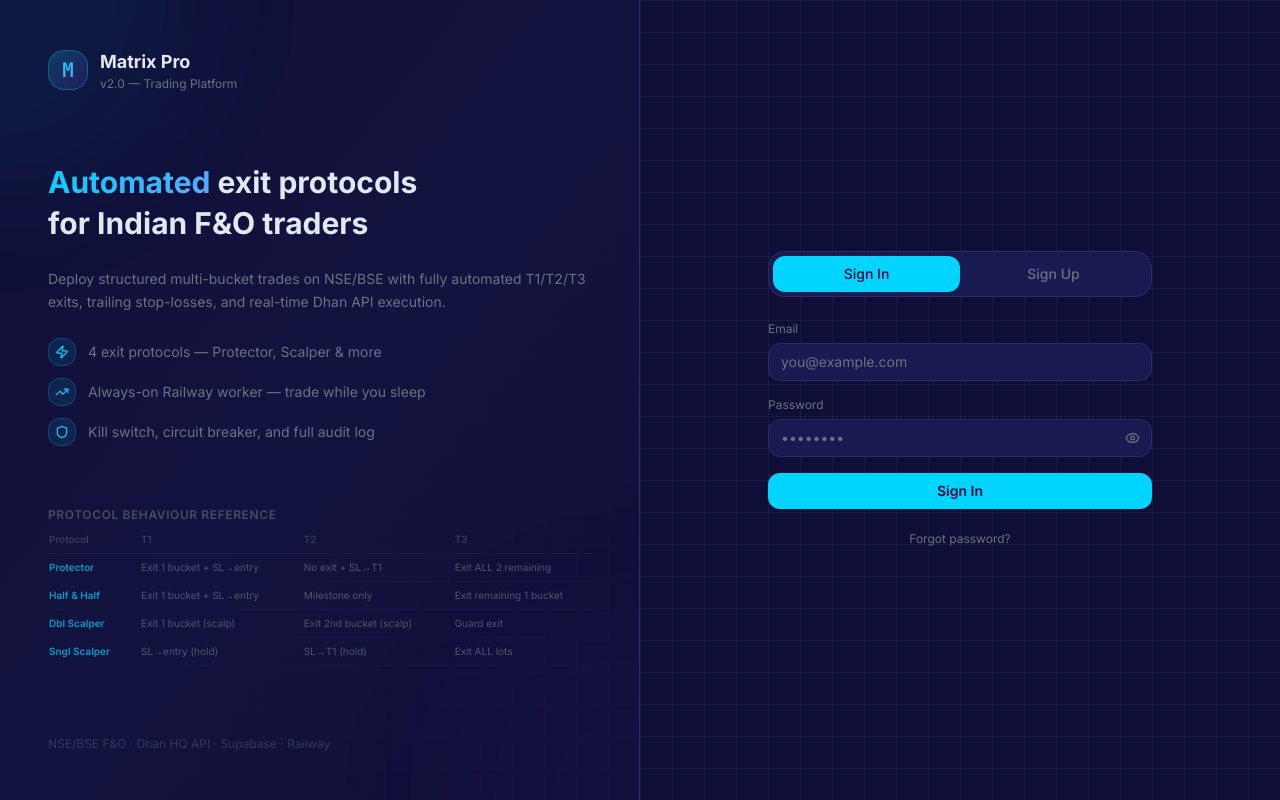
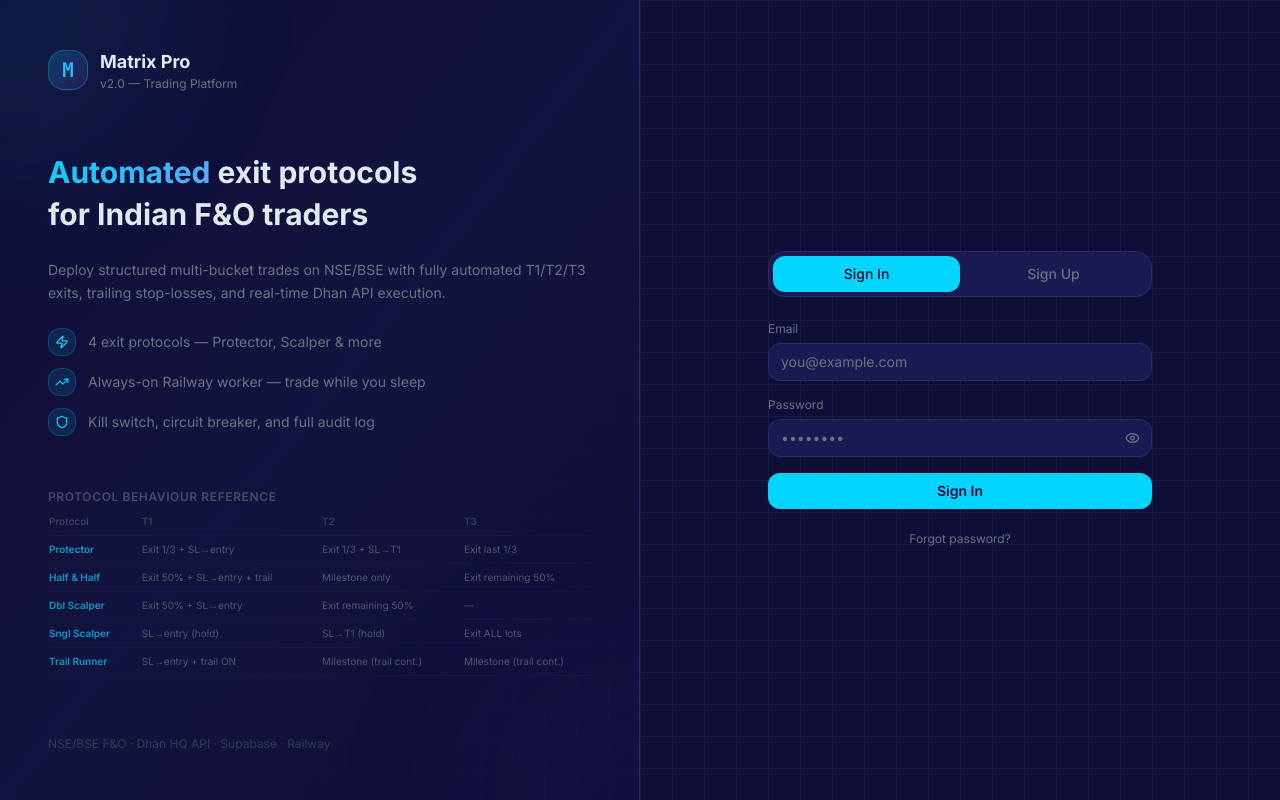
Before and after one commit to mohamedbadhusha/matrix, a React (Vite) app in the folder frontend/: page /login in a window 1280 px wide. Built offline with nearby package versions, Linux system fonts and the light colour scheme; no server answers.

Commit message:
docs: update Protocol Behaviour Reference table to match current logic

```diff
--- a/frontend/src/pages/Login.tsx
+++ b/frontend/src/pages/Login.tsx
@@ -138,10 +138,11 @@ export default function Login() {
               </thead>
               <tbody>
                 {[
-                  ['Protector',      'Exit 1 bucket + SL→entry', 'No exit + SL→T1',         'Exit ALL 2 remaining'],
-                  ['Half & Half',    'Exit 1 bucket + SL→entry', 'Milestone only',           'Exit remaining 1 bucket'],
-                  ['Dbl Scalper',    'Exit 1 bucket (scalp)',    'Exit 2nd bucket (scalp)',  'Guard exit'],
-                  ['Sngl Scalper',   'SL→entry (hold)',          'SL→T1 (hold)',             'Exit ALL lots'],
+                  ['Protector',      'Exit 1/3 + SL→entry',         'Exit 1/3 + SL→T1',       'Exit last 1/3'],
+                  ['Half & Half',    'Exit 50% + SL→entry + trail', 'Milestone only',          'Exit remaining 50%'],
+                  ['Dbl Scalper',    'Exit 50% + SL→entry',         'Exit remaining 50%',     '—'],
+                  ['Sngl Scalper',   'SL→entry (hold)',              'SL→T1 (hold)',            'Exit ALL lots'],
+                  ['Trail Runner',   'SL→entry + trail ON',         'Milestone (trail cont.)', 'Milestone (trail cont.)'],
                 ].map(([p, t1, t2, t3]) => (
                   <tr key={p} className="border-b border-border/20">
                     <td className="py-1.5 pr-3 text-accent-cyan/70 font-semibold whitespace-nowrap">{p}</td>
--- a/frontend/src/pages/Simulator.tsx
+++ b/frontend/src/pages/Simulator.tsx
@@ -716,11 +716,11 @@ export default function Simulator() {
             </thead>
             <tbody className="space-y-1">
               {([
-                ['PROTECTOR',      '3', 'Exit 1 bucket + SL→entry', 'No exit + SL→T1', 'Exit ALL 2 remaining', 'Exit all remaining'],
-                ['HALF_AND_HALF',  '2', 'Exit 1 bucket + SL→entry',  'Milestone only',         'Exit remaining 1 bucket', 'Exit all remaining'],
-                ['DOUBLE_SCALPER', '2', 'Exit 1 bucket + SL→entry', 'Exit 2nd bucket (scalp)', 'Guard exit', 'Exit all remaining'],
-                ['SINGLE_SCALPER', '1', 'SL→entry (hold)',           'SL→T1 (hold)',    'Exit ALL lots at once', 'Exit all remaining'],
-                ['TRAIL_RUNNER',   '1', 'SL→entry + trail ON',       'Milestone (hold)', 'Milestone (hold)',     'Exit all remaining'],
+                ['PROTECTOR',      '3', 'Exit 1/3 + SL→entry',          'Exit 1/3 + SL→T1',        'Exit last 1/3',            'Exit all remaining'],
+                ['HALF_AND_HALF',  '2', 'Exit 50% + SL→entry + trail',   'Milestone only',           'Exit remaining 50%',       'Exit all remaining'],
+                ['DOUBLE_SCALPER', '2', 'Exit 50% + SL→entry',           'Exit remaining 50%',       '— (closed at T2)',         'Exit all remaining'],
+                ['SINGLE_SCALPER', '1', 'SL→entry (hold)',                'SL→T1 (hold)',             'Exit ALL lots',            'Exit all remaining'],
+                ['TRAIL_RUNNER',   '1', 'SL→entry + trail ON',            'Milestone (trail cont.)',  'Milestone (trail cont.)',  'Exit all remaining'],
               ] as const).map(([p, b, t1, t2, t3, sl]) => {
                 const meta = PROTOCOL_META[p as Protocol];
                 return (
```
